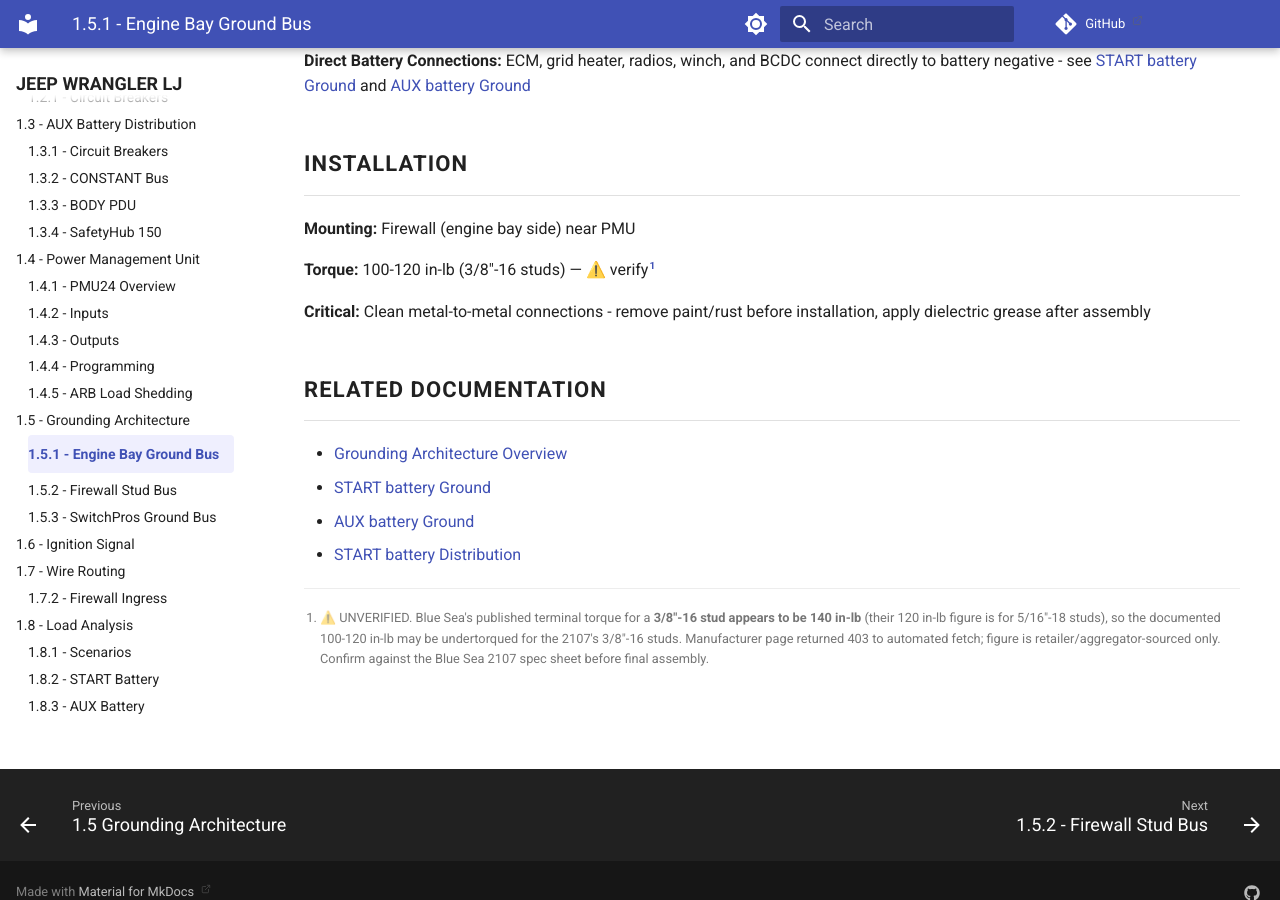
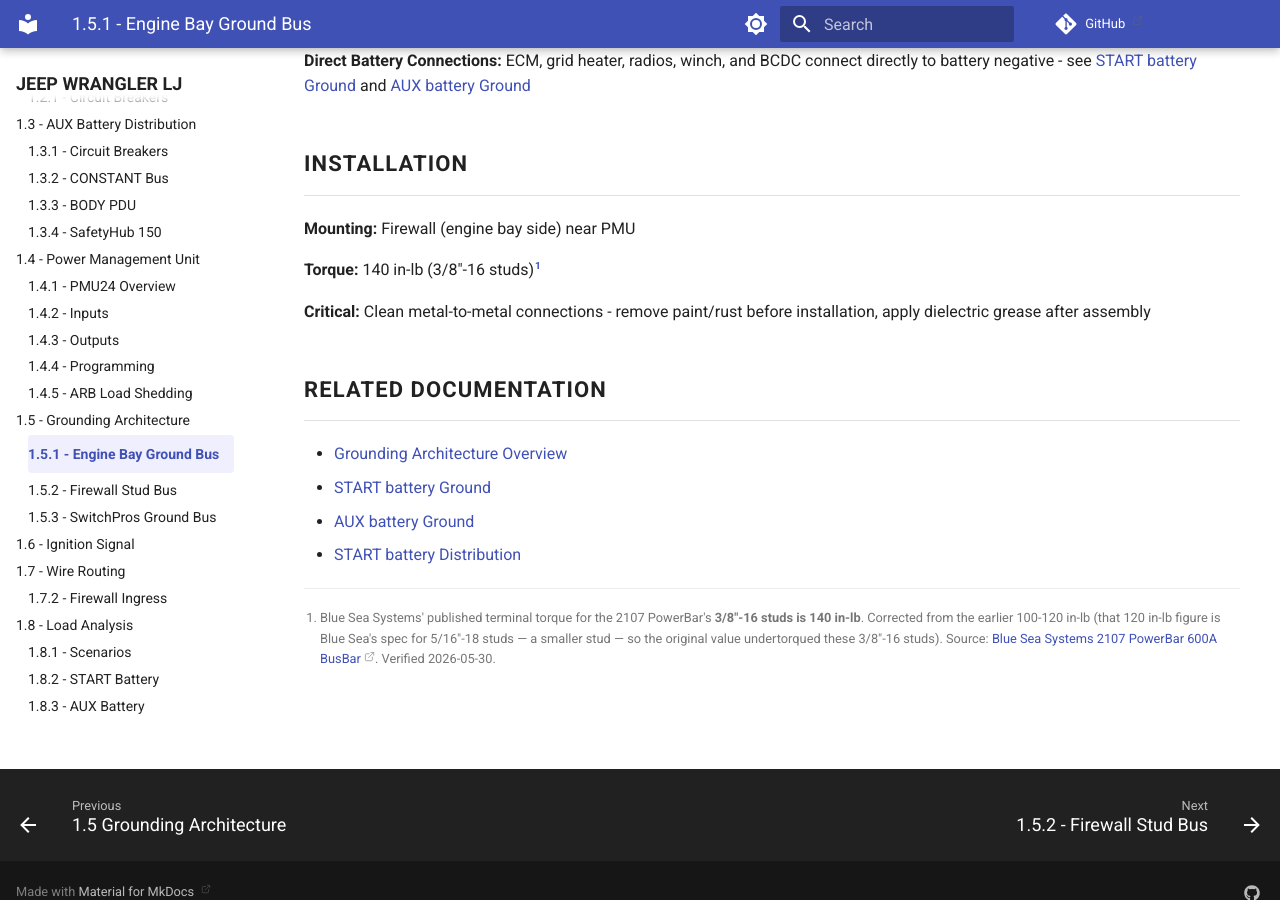
Before and after one commit to sob/drawings, an MkDocs documentation site: the page built from docs/jeep_lj/01-power-systems/05-grounding/01-engine-bay-ground-bus.md, in a window 1280 px wide and 900 px high, scrolled down 1256 px. Built offline with MkDocs 1.6.1 and Material for MkDocs 9.7.7, drawn with Linux system fonts in a browser that asks for light colours; comment, search, counter and statistics services are not loaded.

Commit message:
docs(lj): resolve audit #22 — ground bus stud torque 140 in-lb
Corrected the engine-bay ground bus (Blue Sea 2107) stud torque from the
unverified 100-120 in-lb to Blue Sea's published 140 in-lb for 3/8"-16 studs.
The old 120 in-lb was Blue Sea's 5/16"-18 figure (a smaller stud), which
undertorqued the 2107's 3/8"-16 studs. Cited to bluesea.com; marked resolved
in the TBD tracker.

#20 (donor year) is handled separately — research surfaced a part-number /
generation conflict that needs an owner decision.

https://claude.ai/code/session_01FEqkj3fsBofzdESQE34tsx

```diff
--- a/docs/jeep_lj/01-power-systems/05-grounding/01-engine-bay-ground-bus.md
+++ b/docs/jeep_lj/01-power-systems/05-grounding/01-engine-bay-ground-bus.md
@@ -53,9 +53,9 @@ tags:
 
 **Mounting:** Firewall (engine bay side) near PMU
 
-**Torque:** 100-120 in-lb (3/8"-16 studs) — ⚠️ verify[^bus-torque]
+**Torque:** 140 in-lb (3/8"-16 studs)[^bus-torque]
 
-[^bus-torque]: ⚠️ UNVERIFIED. Blue Sea's published terminal torque for a **3/8"-16 stud appears to be 140 in-lb** (their 120 in-lb figure is for 5/16"-18 studs), so the documented 100-120 in-lb may be undertorqued for the 2107's 3/8"-16 studs. Manufacturer page returned 403 to automated fetch; figure is retailer/aggregator-sourced only. Confirm against the Blue Sea 2107 spec sheet before final assembly.
+[^bus-torque]: Blue Sea Systems' published terminal torque for the 2107 PowerBar's **3/8"-16 studs is 140 in-lb**. Corrected from the earlier 100-120 in-lb (that 120 in-lb figure is Blue Sea's spec for 5/16"-18 studs — a smaller stud — so the original value undertorqued these 3/8"-16 studs). Source: [Blue Sea Systems 2107 PowerBar 600A BusBar](https://www.bluesea.com/products/2107/PowerBar_600A_BusBar_-_Eight_3_8in-16_Studs__). Verified 2026-05-30.
 
 **Critical:** Clean metal-to-metal connections - remove paint/rust before installation, apply dielectric grease after assembly
 
```
Also changed, not shown: docs/jeep_lj/09-installation/00-tbd-tracker.md (+1 -1 lines).
